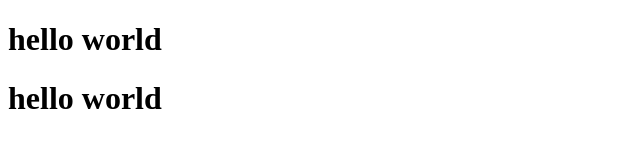
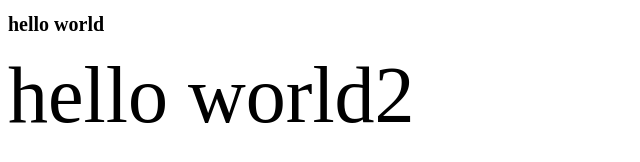
Before and after one commit to ooooo5h/220519_css, a plain HTML site: page index.html in a window 1280 px wide. Shown: the whole page, without its empty margins (0-640 px from the left). Drawn offline with Linux system fonts and the light colour scheme.

Commit message:
em은 배수 단위

```diff
--- a/index.html
+++ b/index.html
@@ -3,9 +3,17 @@
 <head>
     <title>Page Title</title>
     <style>
+        body {
+            font-size: 10px;
+        }
+
         .one {
             font-size: 32px;
             font-weight: 900;
+        }
+
+        .two {
+            font-size: 2em;    /*배수단위*/
         }
 
     </style>
@@ -13,6 +21,12 @@
 </head>
 <body>
     <h1>hello world</h1>
-    <div class="one">hello world</div>
+    <div class="two">  <!--20px-->
+        <div class="two">  <!--40px-->
+            <div class="two">  <!--80px-->
+                hello world2    <!--body가 10px이니까 x2, x2, x2해서 80px-->
+            </div>
+        </div>
+    </div>
 </body>
 </html>
```
